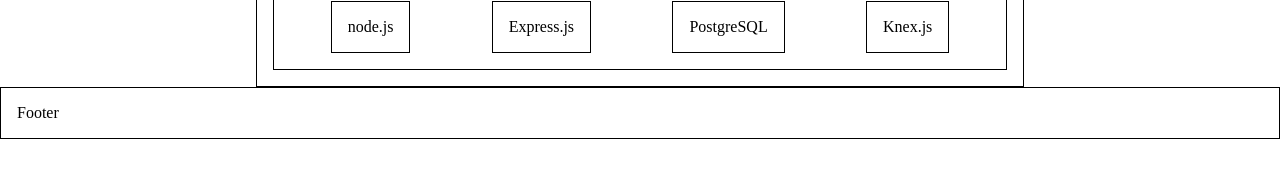
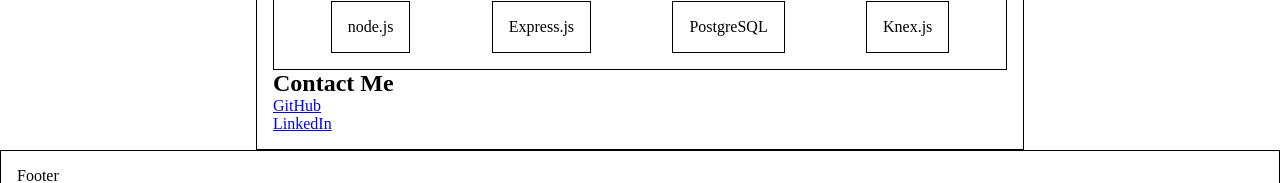
Before and after one commit to Justin-K-Ellis/react-personal-site, a React (Vite) app: page / in a window 1280 px wide. Shown: the part 1185-1368 px from the top of the page. Before the commit the page ends 1324 px from the top, so only its background shows below. Built offline with nearby package versions, Linux system fonts and the light colour scheme.

Commit message:
feat: create contact section

```diff
--- a/src/assets/text.json
+++ b/src/assets/text.json
@@ -63,5 +63,9 @@
     "languages": ["JavaScript", "TypeScript", "Python", "SQL"],
     "frontend": ["React.js", "Next.js", "Vue.js", "Tailwind CSS"],
     "backend": ["node.js", "Express.js", "PostgreSQL", "Knex.js"]
+  },
+  "contact": {
+    "github": "https://github.com/Justin-K-Ellis",
+    "linkedin": "https://www.linkedin.com/in/justin-klitgaard-ellis-384b9965/"
   }
 }
--- /dev/null
+++ b/src/components/Contact.tsx
@@ -0,0 +1,15 @@
+import text from "../assets/text.json";
+
+export default function Contact() {
+  return (
+    <section id="contact">
+      <h2>Contact Me</h2>
+      <p>
+        <a href={text.contact.github}>GitHub</a>
+      </p>
+      <p>
+        <a href={text.contact.linkedin}>LinkedIn</a>
+      </p>
+    </section>
+  );
+}
--- a/src/pages/Home.tsx
+++ b/src/pages/Home.tsx
@@ -1,6 +1,7 @@
 import Hero from "../components/Hero";
 import Portfolio from "../components/Portfolio";
 import TechStack from "../components/TechStack";
+import Contact from "../components/Contact";
 
 export default function Home() {
   return (
@@ -8,6 +9,7 @@
       <Hero />
       <Portfolio />
       <TechStack />
+      <Contact />
     </div>
   );
 }
```
